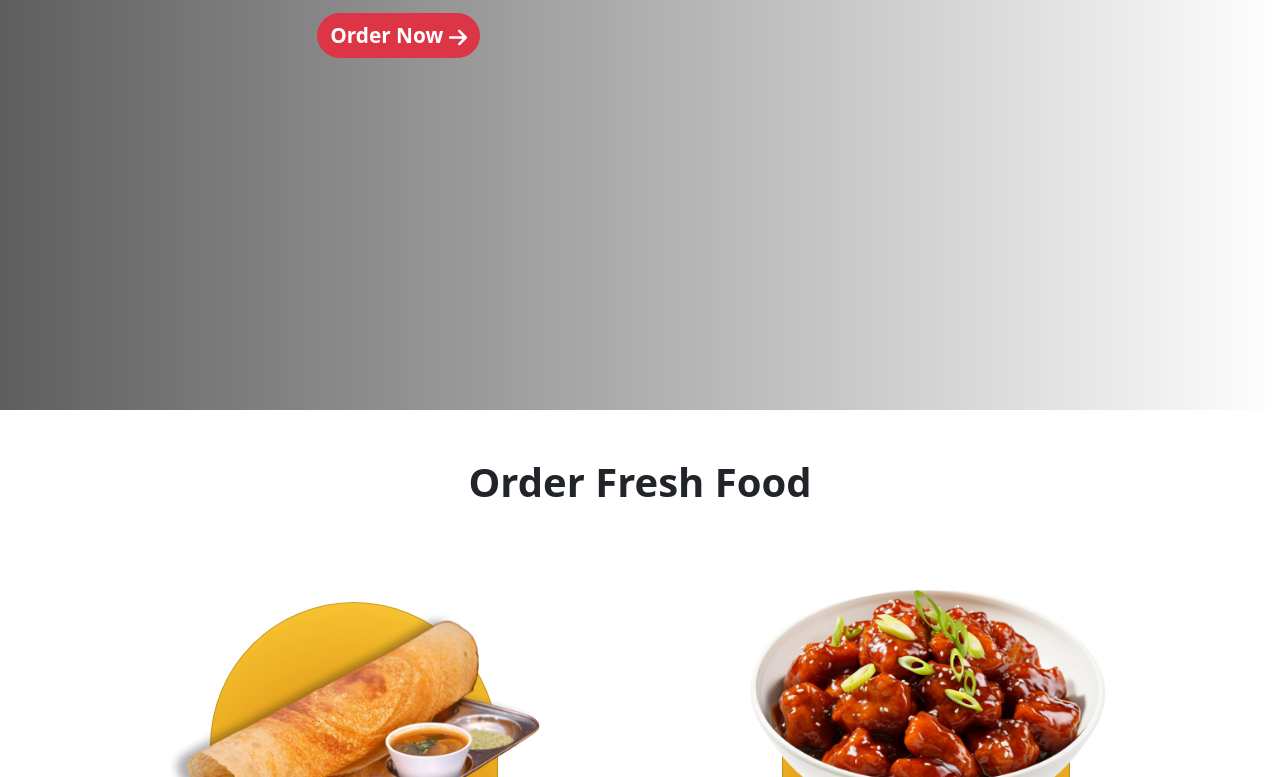
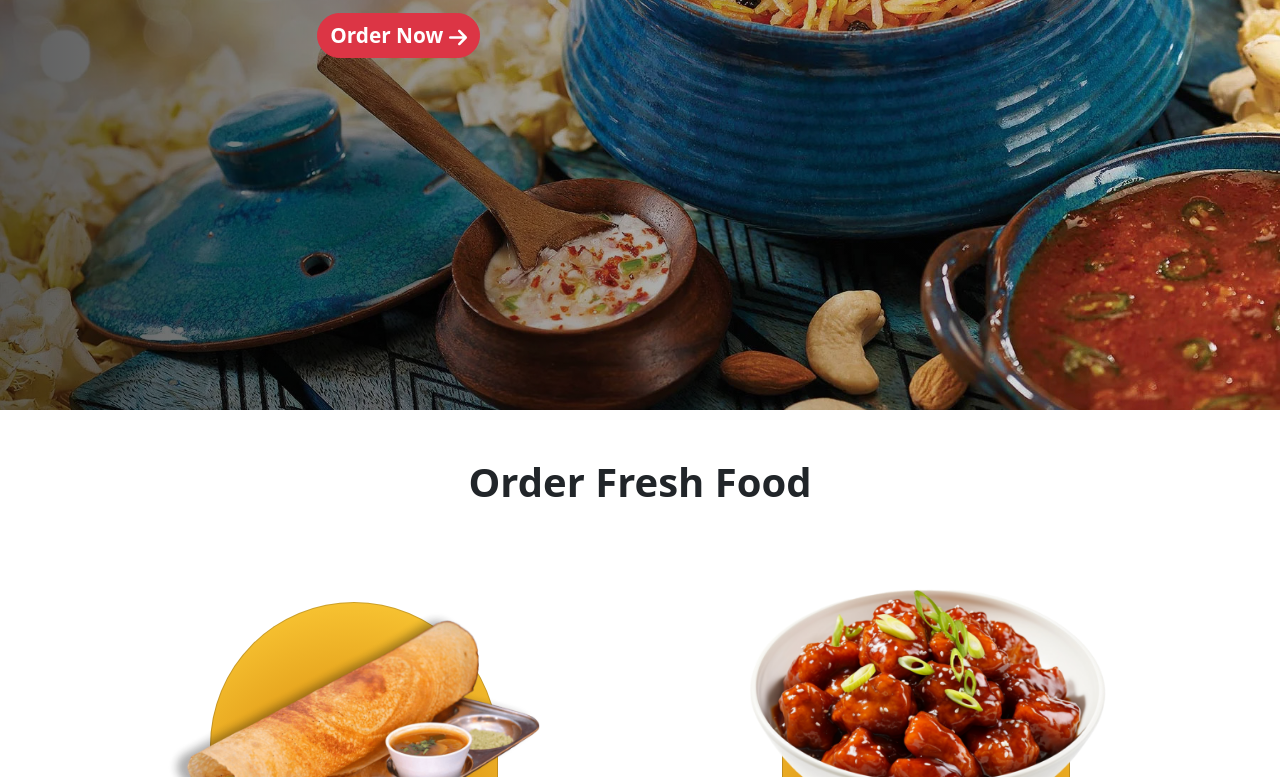
Before and after one commit to rajan-31/ESD_Assignment_1, a plain HTML site: page index.html in a window 1280 px wide. Shown: the part 390-1167 px from the top of the page. Drawn offline with nearby package versions, Linux system fonts and the light colour scheme.

Commit message:
fix: img path

```diff
--- a/assets/css/index.css
+++ b/assets/css/index.css
@@ -15,7 +15,7 @@
 
 #hero {
     min-height: 100vh;
-    background-image: linear-gradient(90deg, #000000a1, transparent), url("./assets/img/hero.jpg");
+    background-image: linear-gradient(90deg, #000000a1, transparent), url("../img/hero.jpg");
     background-size: cover;
     background-position: center;
 
```
